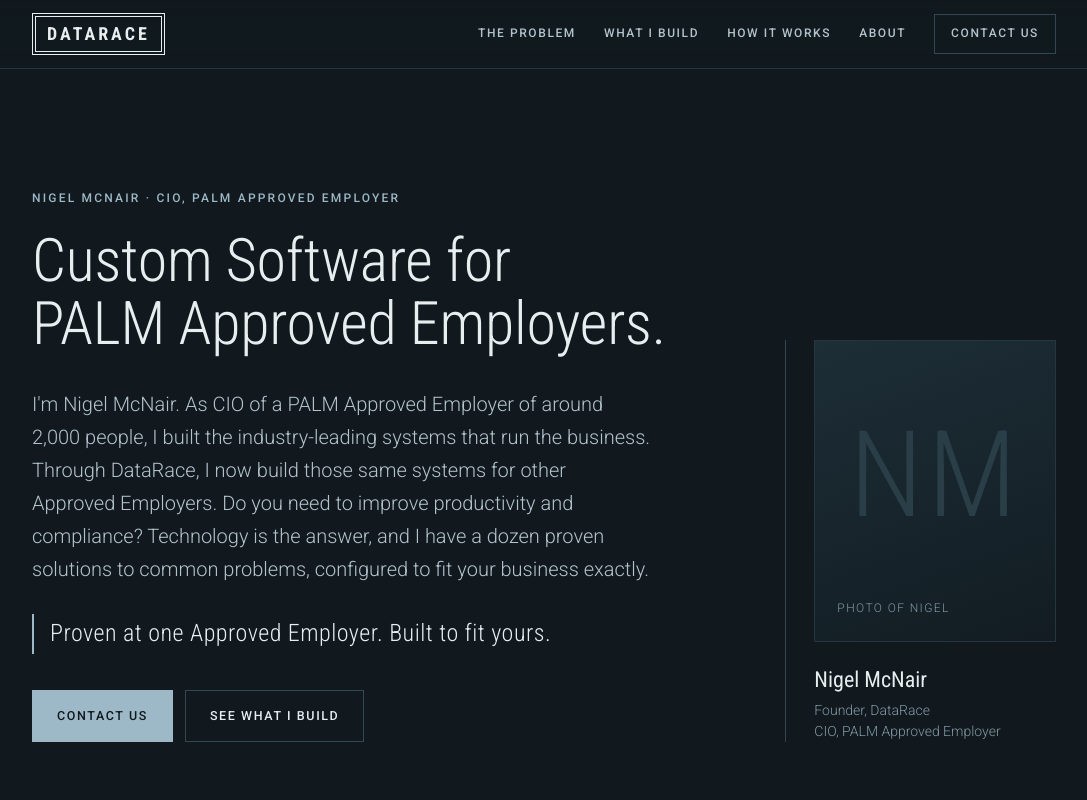
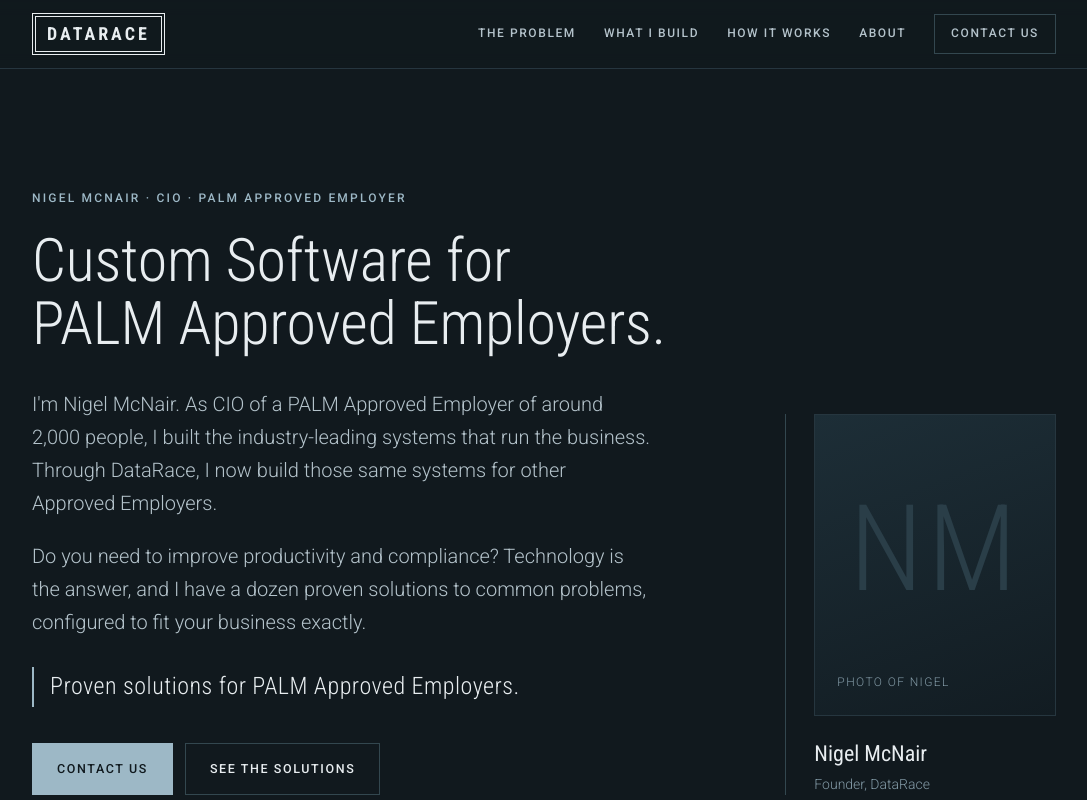
Before and after one commit to nigelmcn/datarace_v1, a plain HTML site: page index.html in a window 1280 px wide. Shown: the top 800 px of the page, without its empty margins (96-1183 px from the left). Drawn offline with Linux system fonts and the light colour scheme.

Commit message:
Hero: split intro, new summary line, eyebrow dots, founder card, button text
Co-Authored-By: Claude Opus 5.5 <noreply@anthropic.com>
Claude-Session: https://claude.ai/code/session_01LgvxvRsB2fxLHHaLwRmSnP

```diff
--- a/index.html
+++ b/index.html
@@ -32,20 +32,21 @@
   <div class="wrap">
     <div class="hero-grid">
       <div>
-        <p class="eyebrow">Nigel McNair · CIO, PALM Approved Employer</p>
+        <p class="eyebrow">Nigel McNair · CIO · PALM Approved Employer</p>
         <h1>Custom Software for<br><span class="nw">PALM Approved Employers.</span></h1>
-        <p class="lead">I'm Nigel McNair. As CIO of a PALM Approved Employer of around 2,000 people, I built the industry-leading systems that run the business. Through DataRace, I now build those same systems for other Approved Employers. Do you need to improve productivity and compliance? Technology is the answer, and I have a dozen proven solutions to common problems, configured to fit your business exactly.</p>
-        <p class="essence">Proven at one Approved Employer. Built to fit yours.</p>
+        <p class="lead">I'm Nigel McNair. As CIO of a PALM Approved Employer of around 2,000 people, I built the industry-leading systems that run the business. Through DataRace, I now build those same systems for other Approved Employers.</p>
+        <p class="lead">Do you need to improve productivity and compliance? Technology is the answer, and I have a dozen proven solutions to common problems, configured to fit your business exactly.</p>
+        <p class="essence">Proven solutions for PALM Approved Employers.</p>
         <div class="actions">
           <a class="btn" href="#contact">Contact us</a>
-          <a class="btn btn-line" href="#systems">See what I build</a>
+          <a class="btn btn-line" href="#systems">See the Solutions</a>
         </div>
       </div>
       <aside class="who" aria-label="Founder">
         <div class="portrait"><p>Photo of Nigel</p></div>
         <div>
           <p class="who-name">Nigel McNair</p>
-          <p class="who-role">Founder, DataRace<br>CIO, PALM Approved Employer</p>
+          <p class="who-role">Founder, DataRace</p>
         </div>
       </aside>
     </div>
```
